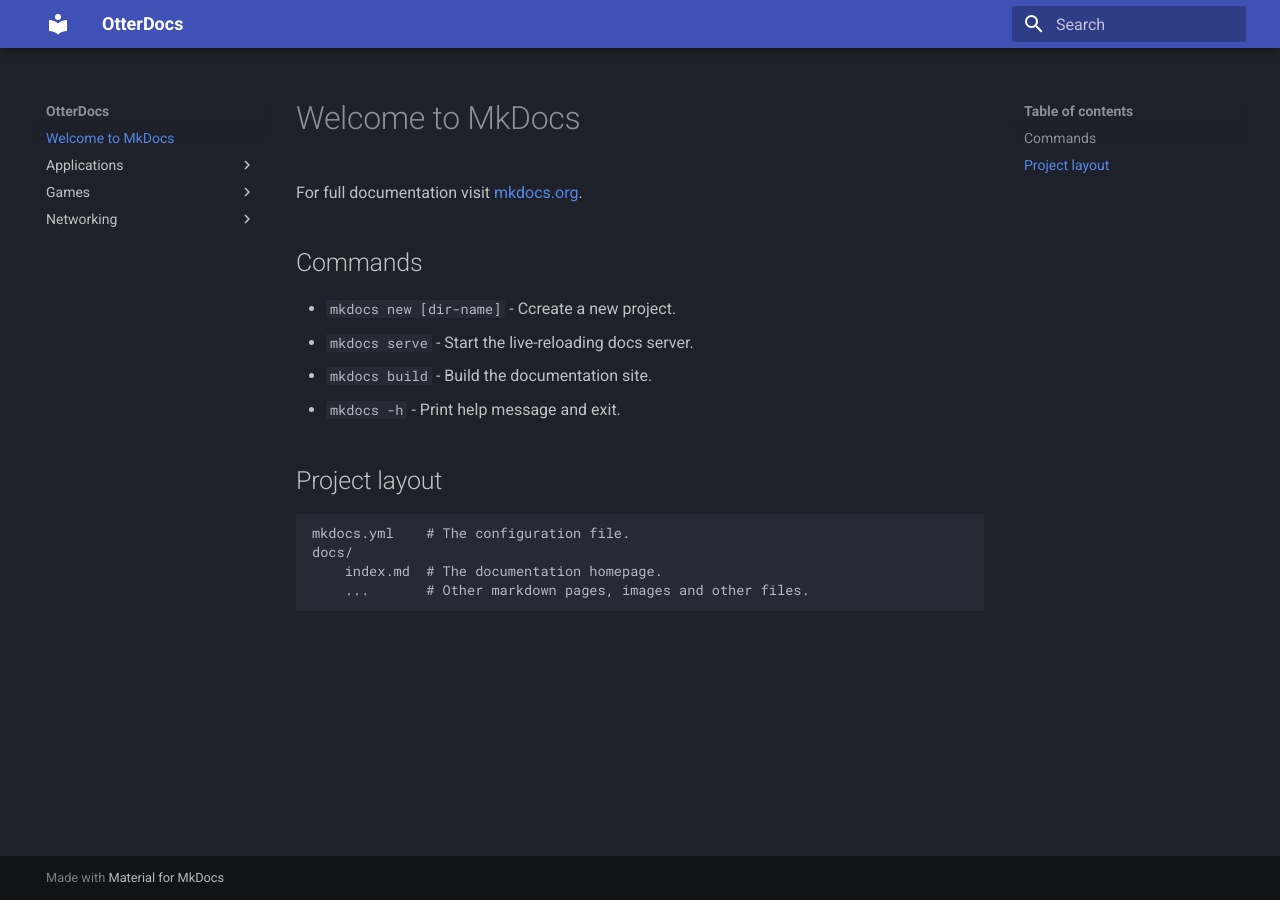
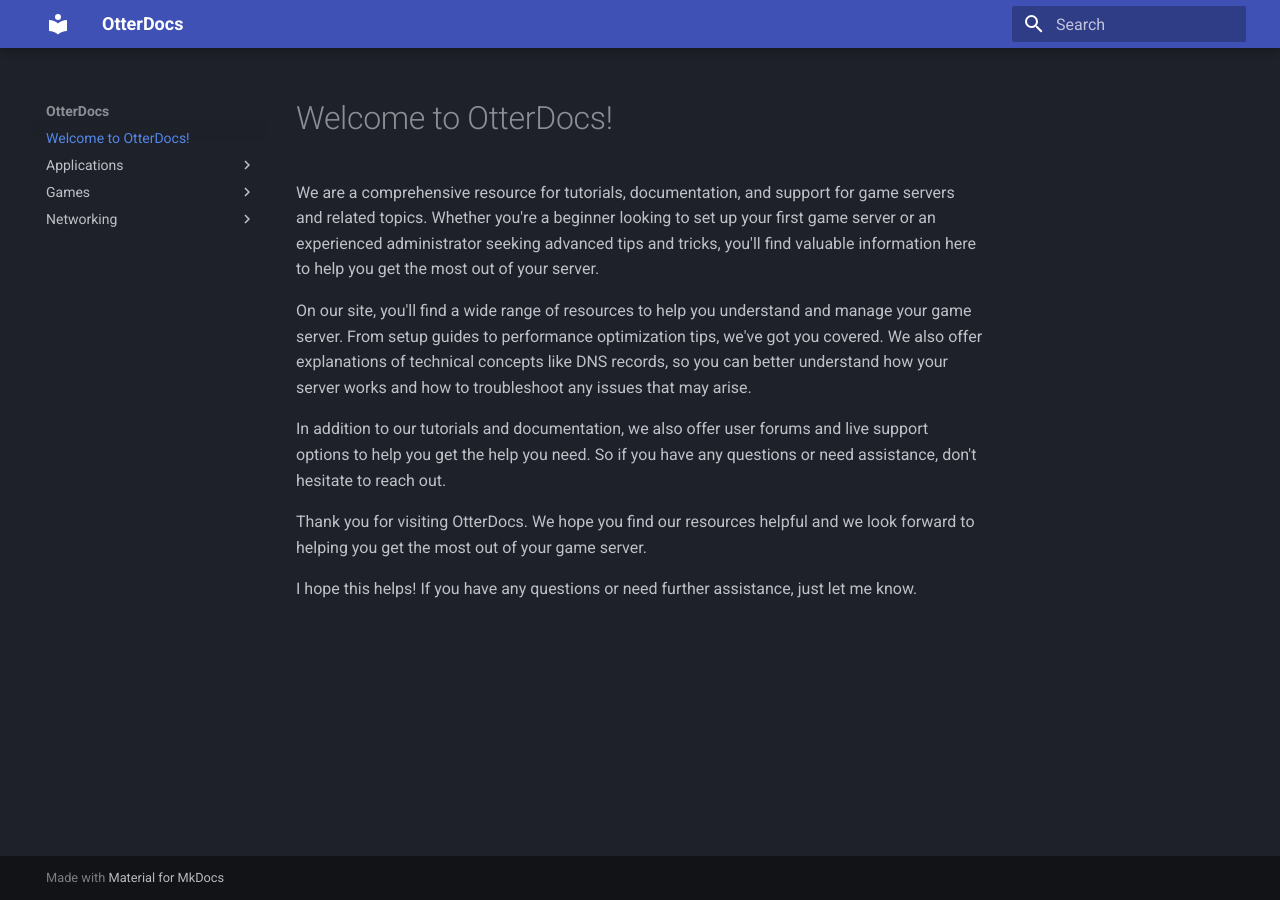
Before and after one commit to DeeKahy/OtterDocs, an MkDocs documentation site: the page built from docs/index.md, in a window 1280 px wide. Built offline with MkDocs 1.6.1 and Material for MkDocs 9.7.7, drawn with Linux system fonts in a browser that asks for light colours.

Commit message:
welcome page

```diff
--- a/docs/index.md
+++ b/docs/index.md
@@ -1,17 +1,11 @@
-# Welcome to MkDocs
+# Welcome to OtterDocs!
 
-For full documentation visit [mkdocs.org](https://www.mkdocs.org).
+We are a comprehensive resource for tutorials, documentation, and support for game servers and related topics. Whether you're a beginner looking to set up your first game server or an experienced administrator seeking advanced tips and tricks, you'll find valuable information here to help you get the most out of your server.
 
-## Commands
+On our site, you'll find a wide range of resources to help you understand and manage your game server. From setup guides to performance optimization tips, we've got you covered. We also offer explanations of technical concepts like DNS records, so you can better understand how your server works and how to troubleshoot any issues that may arise.
 
-* `mkdocs new [dir-name]` - Ccreate a new project.
-* `mkdocs serve` - Start the live-reloading docs server.
-* `mkdocs build` - Build the documentation site.
-* `mkdocs -h` - Print help message and exit.
+In addition to our tutorials and documentation, we also offer user forums and live support options to help you get the help you need. So if you have any questions or need assistance, don't hesitate to reach out.
 
-## Project layout
+Thank you for visiting OtterDocs. We hope you find our resources helpful and we look forward to helping you get the most out of your game server.
 
-    mkdocs.yml    # The configuration file.
-    docs/
-        index.md  # The documentation homepage.
-        ...       # Other markdown pages, images and other files.
+I hope this helps! If you have any questions or need further assistance, just let me know.
```
